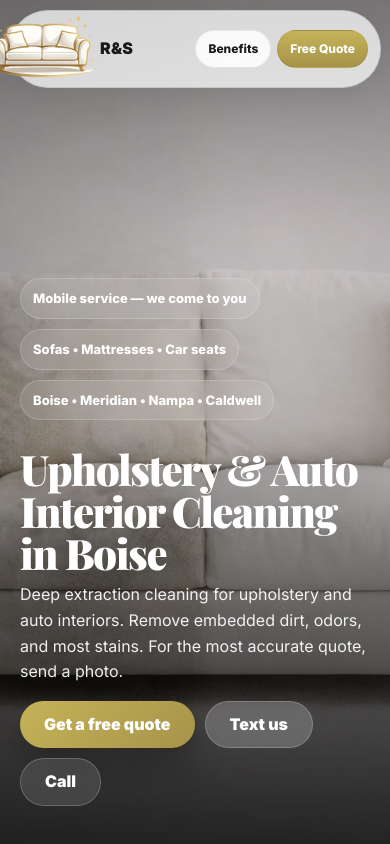
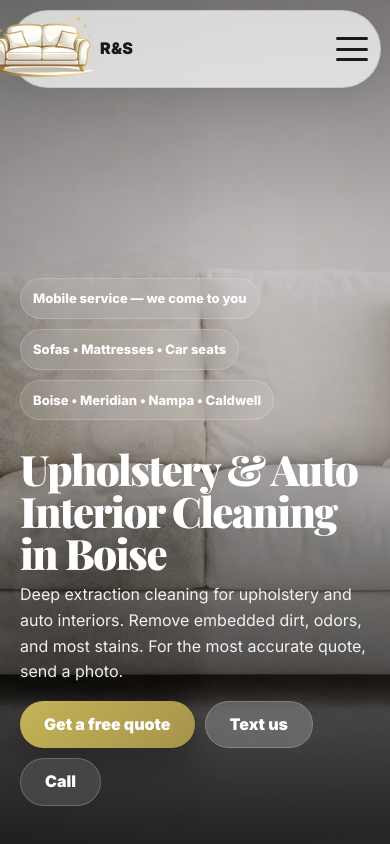
Before and after one commit to saskij/revive-shine-site, a Next.js app: page / in a window 390 px wide. Shown: the top 844 px of the page. Built offline with nearby package versions, Linux system fonts and the light colour scheme; no server answers.

Commit message:
Add mobile burger menu with animated overlay

```diff
--- a/src/app/components/Navbar.tsx
+++ b/src/app/components/Navbar.tsx
@@ -1,13 +1,20 @@
 "use client";
 
 import Link from "next/link";
-import { useEffect, useState } from "react";
+import { useState } from "react";
 
 export default function Navbar() {
+    const [menuOpen, setMenuOpen] = useState(false);
+
+    const toggleMenu = () => setMenuOpen(!menuOpen);
+
+    const closeMenu = () => setMenuOpen(false);
+
     return (
+        <>
             <header className="topbar">
                 <div className="bar">
-                <Link className="brandlink" href="#top" aria-label="Back to top">
+                    <Link className="brandlink" href="#top" aria-label="Back to top" onClick={closeMenu}>
                         <span className="logo">
                             <img
                                 src="/assets/images/logo-new.webp"
@@ -30,7 +37,8 @@ export default function Navbar() {
                         </span>
                     </Link>
 
-                <div className="navchips">
+                    {/* Desktop navigation */}
+                    <div className="navchips desktop-nav">
                         <Link className="chip" href="#benefits">Benefits</Link>
                         <Link className="chip" href="#value">Pricing</Link>
                         <Link className="chip" href="#work">Results</Link>
@@ -46,7 +54,64 @@ export default function Navbar() {
                             Free Quote
                         </Link>
                     </div>
+
+                    {/* Mobile burger button */}
+                    <button
+                        className={`burger-btn ${menuOpen ? 'open' : ''}`}
+                        onClick={toggleMenu}
+                        aria-label="Toggle menu"
+                        aria-expanded={menuOpen}
+                    >
+                        <span></span>
+                        <span></span>
+                        <span></span>
+                    </button>
                 </div>
             </header>
+
+            {/* Mobile menu overlay */}
+            {menuOpen && (
+                <>
+                    <div className="mobile-menu-overlay" onClick={closeMenu}></div>
+                    <nav className="mobile-menu">
+                        <div className="mobile-menu-inner">
+                            <Link className="mobile-menu-item" href="#benefits" onClick={closeMenu}>
+                                <span className="mobile-menu-icon">✨</span>
+                                Benefits
+                            </Link>
+                            <Link className="mobile-menu-item" href="#value" onClick={closeMenu}>
+                                <span className="mobile-menu-icon">💰</span>
+                                Pricing
+                            </Link>
+                            <Link className="mobile-menu-item" href="#work" onClick={closeMenu}>
+                                <span className="mobile-menu-icon">🖼️</span>
+                                Results
+                            </Link>
+                            <Link className="mobile-menu-item" href="#process" onClick={closeMenu}>
+                                <span className="mobile-menu-icon">⚙️</span>
+                                Process
+                            </Link>
+                            <Link className="mobile-menu-item" href="#reviews" onClick={closeMenu}>
+                                <span className="mobile-menu-icon">⭐</span>
+                                Reviews
+                            </Link>
+                            <Link className="mobile-menu-item" href="#faq" onClick={closeMenu}>
+                                <span className="mobile-menu-icon">❓</span>
+                                FAQ
+                            </Link>
+                            <Link
+                                className="mobile-menu-item primary"
+                                href="#quote"
+                                onClick={closeMenu}
+                                data-open-quote="General"
+                            >
+                                <span className="mobile-menu-icon">📝</span>
+                                Get Free Quote
+                            </Link>
+                        </div>
+                    </nav>
+                </>
+            )}
+        </>
     );
 }
--- a/src/app/globals.css
+++ b/src/app/globals.css
@@ -1079,39 +1079,145 @@ textarea {
   text-decoration: none;
 }
 
-/* Mobile responsive navigation */
-@media (max-width: 900px) {
-
-  .navchips .chip:nth-child(4),
-  .navchips .chip:nth-child(5),
-  .navchips .chip:nth-child(6) {
+/* Burger Menu Button */
+.burger-btn {
+  display: none;
+  flex-direction: column;
+  justify-content: space-between;
+  width: 32px;
+  height: 24px;
+  background: transparent;
+  border: none;
+  cursor: pointer;
+  padding: 0;
+  z-index: 100;
+}
+
+.burger-btn span {
+  display: block;
+  height: 3px;
+  width: 100%;
+  background: var(--ink);
+  border-radius: 2px;
+  transition: all 0.3s ease;
+}
+
+.burger-btn.open span:nth-child(1) {
+  transform: translateY(10.5px) rotate(45deg);
+}
+
+.burger-btn.open span:nth-child(2) {
+  opacity: 0;
+}
+
+.burger-btn.open span:nth-child(3) {
+  transform: translateY(-10.5px) rotate(-45deg);
+}
+
+/* Mobile Menu Overlay */
+.mobile-menu-overlay {
+  position: fixed;
+  inset: 0;
+  background: rgba(0, 0, 0, 0.5);
+  z-index: 90;
+  animation: fadeIn 0.2s ease;
+}
+
+@keyframes fadeIn {
+  from {
+    opacity: 0;
+  }
+
+  to {
+    opacity: 1;
+  }
+}
+
+/* Mobile Menu */
+.mobile-menu {
+  position: fixed;
+  top: 0;
+  right: 0;
+  bottom: 0;
+  width: min(320px, 85vw);
+  background: rgba(255, 255, 255, 0.98);
+  backdrop-filter: blur(20px);
+  -webkit-backdrop-filter: blur(20px);
+  box-shadow: -4px 0 24px rgba(0, 0, 0, 0.1);
+  z-index: 95;
+  animation: slideIn 0.3s cubic-bezier(0.23, 1, 0.32, 1);
+}
+
+@keyframes slideIn {
+  from {
+    transform: translateX(100%);
+  }
+
+  to {
+    transform: translateX(0);
+  }
+}
+
+.mobile-menu-inner {
+  padding: 100px 24px 24px;
+  display: flex;
+  flex-direction: column;
+  gap: 4px;
+}
+
+.mobile-menu-item {
+  display: flex;
+  align-items: center;
+  gap: 12px;
+  padding: 16px 20px;
+  font-weight: 800;
+  font-size: 16px;
+  color: var(--ink);
+  text-decoration: none;
+  border-radius: 16px;
+  transition: all 0.2s ease;
+  background: rgba(0, 0, 0, 0.02);
+  border: 1px solid rgba(0, 0, 0, 0.06);
+}
+
+.mobile-menu-item:active {
+  transform: scale(0.98);
+  background: rgba(0, 0, 0, 0.05);
+}
+
+.mobile-menu-item.primary {
+  background: linear-gradient(180deg, var(--gold), var(--gold2));
+  color: #fff;
+  border-color: rgba(0, 0, 0, 0.1);
+  margin-top: 8px;
+}
+
+.mobile-menu-icon {
+  font-size: 20px;
+  width: 24px;
+  text-align: center;
+}
+
+/* Responsive: Show burger on mobile, hide desktop nav */
+@media (max-width: 768px) {
+  .desktop-nav {
+    display: none !important;
+  }
+
+  .burger-btn {
+    display: flex;
+  }
+}
+
+/* Keep desktop nav visible on larger screens */
+@media (min-width: 769px) {
+  .burger-btn {
     display: none;
-    /* Hide Process, Reviews, FAQ on tablets */
-  }
-}
-
-@media (max-width: 640px) {
-  .navchips .chip:nth-child(3) {
-    display: none;
-    /* Hide Results on mobile */
-  }
-
-  .navchips {
-    gap: 6px;
-    /* Tighter spacing on mobile */
-  }
-
-  .chip {
-    padding: 8px 12px;
-    /* Smaller padding */
-    font-size: 12px;
-  }
-}
-
-@media (max-width: 480px) {
-  .navchips .chip:nth-child(2) {
-    display: none;
-    /* Hide Pricing on very small screens, keep only Benefits + Free Quote */
+  }
+
+  .mobile-menu,
+  .mobile-menu-overlay {
+    display: none !important;
   }
 }
 
```
Lines whose indentation alone changed are shown as unchanged.
